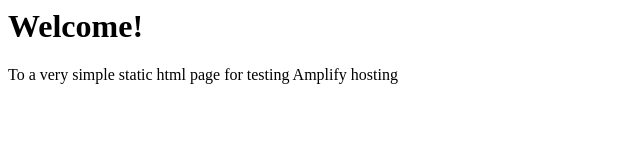
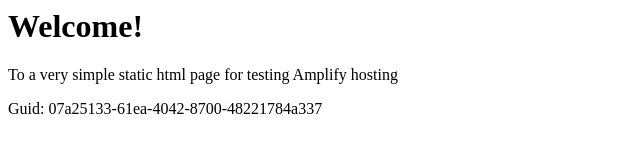
Before and after one commit to aws-aemilia-bah/Github-PR-Commit-Integration-Test-DoNotTouch-Gith-OKSLNVO2-v1-preprod-me-south-1, a website: page src/index.html in a window 1280 px wide. Shown: the whole page, without its empty margins (0-640 px from the left). Drawn offline with Linux system fonts and the light colour scheme.

Commit message:
commit from integ tests

```diff
--- a/src/index.html
+++ b/src/index.html
@@ -1,3 +1,5 @@
+
+
 <html lang="en">
 
 <head>
@@ -10,6 +12,6 @@
 <body>
     <h1>Welcome!</h1>
     <p>To a very simple static html page for testing Amplify hosting</p>
-</body>
+    <p>Guid: 07a25133-61ea-4042-8700-48221784a337</p></body>
 
 </html>
```
